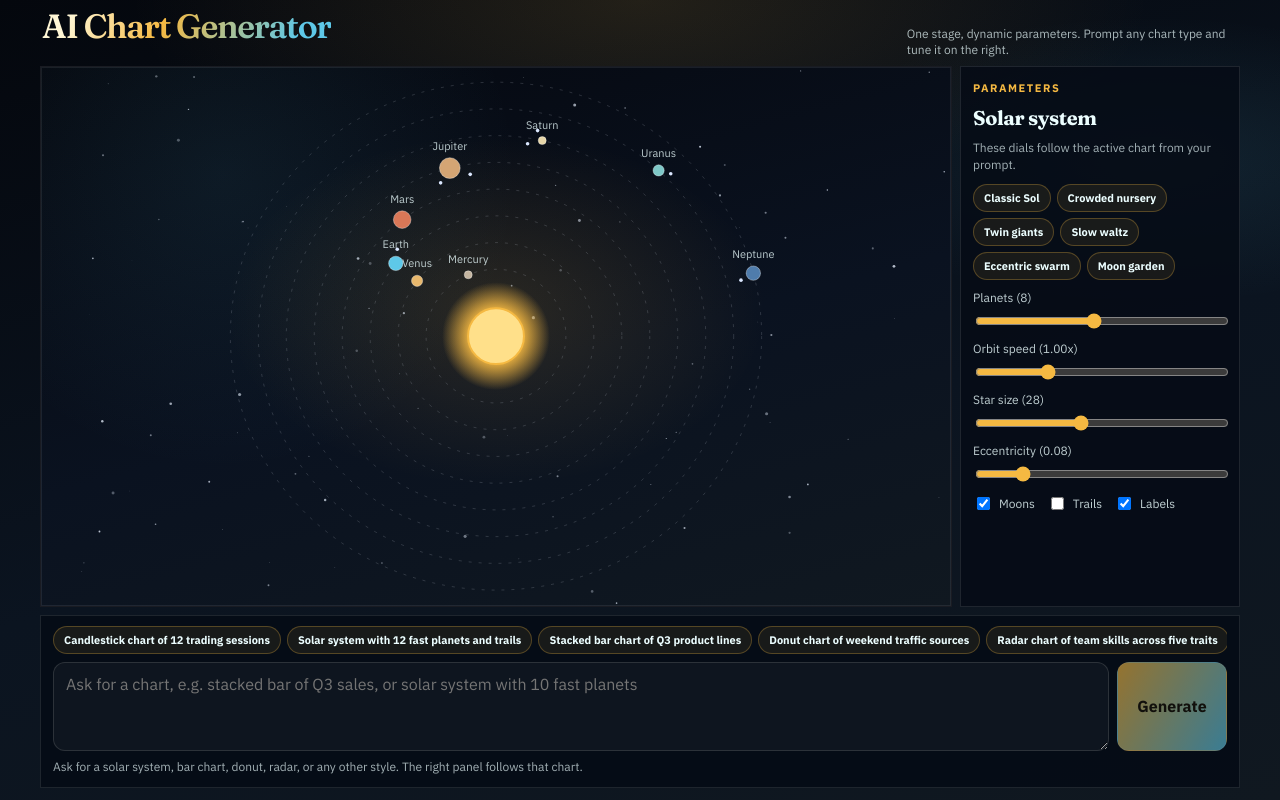
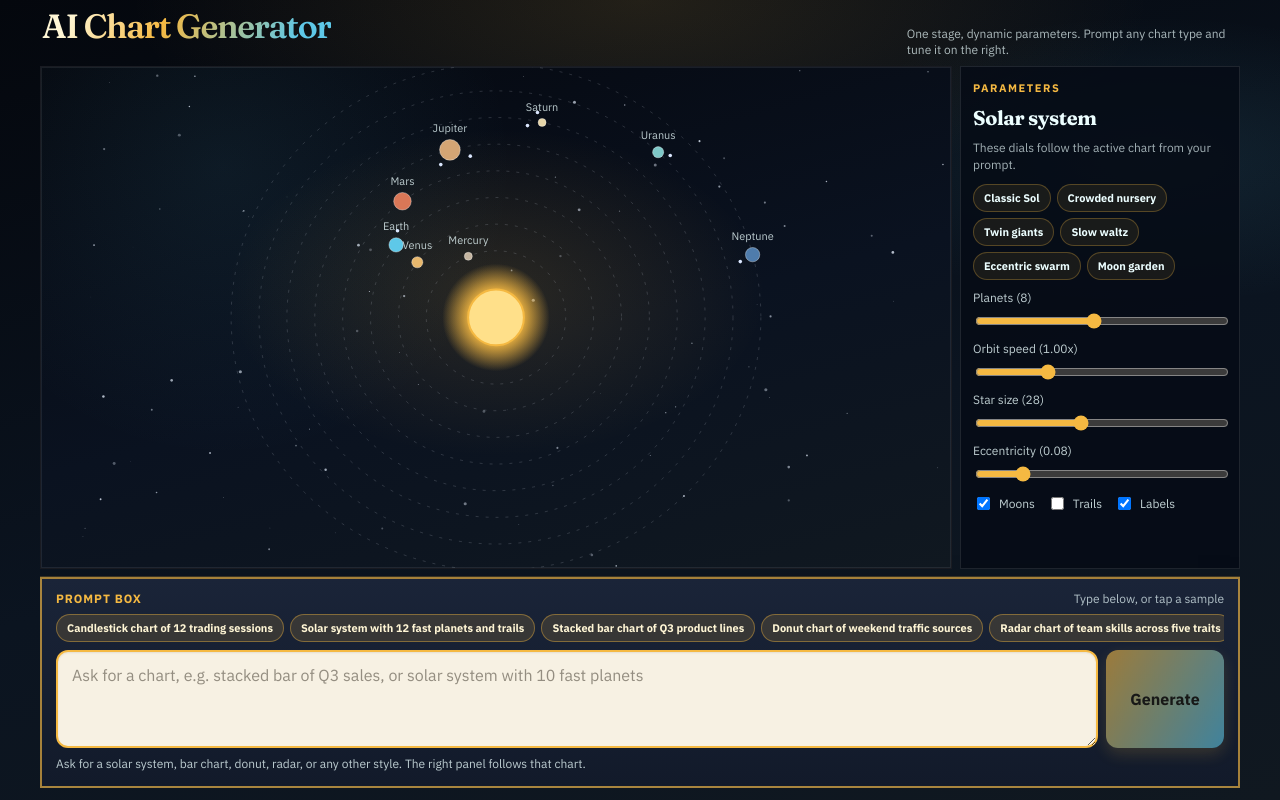
Before and after one commit to torrefrancae/llm-generated-chart, a React (Vite) app in the folder client/: page / in a window 1280 px wide. Built offline with nearby package versions, Linux system fonts and the light colour scheme.

Commit message:
make the prompt box high-contrast and easy to spot
Light cream textarea, amber frame, and a Prompt box label so it no longer blends into the dark stage.

```diff
--- a/client/src/components/PromptDock.module.css
+++ b/client/src/components/PromptDock.module.css
@@ -1,10 +1,34 @@
 .dock {
   display: grid;
   gap: 8px;
-  padding: 10px 12px 12px;
-  border: 1px solid rgba(255, 255, 255, 0.1);
-  background: rgba(6, 12, 22, 0.94);
+  padding: 12px 14px 14px;
+  border: 2px solid rgba(245, 185, 66, 0.65);
+  background: linear-gradient(180deg, #1a2438 0%, #121a2a 100%);
+  box-shadow: 0 0 0 1px rgba(245, 185, 66, 0.2), 0 12px 28px rgba(0, 0, 0, 0.35);
   grid-column: 1 / -1;
+}
+
+.head {
+  display: flex;
+  align-items: baseline;
+  justify-content: space-between;
+  gap: 10px;
+  flex-wrap: wrap;
+}
+
+.label {
+  margin: 0;
+  font-size: 12px;
+  font-weight: 800;
+  letter-spacing: 0.08em;
+  text-transform: uppercase;
+  color: #f5b942;
+}
+
+.hint {
+  margin: 0;
+  font-size: 12px;
+  color: rgba(236, 254, 255, 0.72);
 }
 
 .samples {
@@ -16,9 +40,9 @@
 
 .chip {
   flex: 0 0 auto;
-  border: 1px solid rgba(245, 185, 66, 0.28);
-  background: rgba(245, 185, 66, 0.08);
-  color: #ecfeff;
+  border: 1px solid rgba(245, 185, 66, 0.4);
+  background: rgba(245, 185, 66, 0.14);
+  color: #fff6d5;
   border-radius: 999px;
   padding: 6px 10px;
   font-size: 11px;
@@ -27,7 +51,8 @@
 }
 
 .chip:hover:not(:disabled) {
-  border-color: rgba(245, 185, 66, 0.55);
+  border-color: rgba(245, 185, 66, 0.8);
+  background: rgba(245, 185, 66, 0.22);
 }
 
 .chip:disabled {
@@ -45,26 +70,38 @@
 .form textarea,
 .form button {
   border-radius: 12px;
-  border: 1px solid rgba(255, 255, 255, 0.12);
   font: inherit;
 }
 
 .form textarea {
-  min-height: 72px;
+  min-height: 84px;
   resize: vertical;
-  max-height: 120px;
-  padding: 10px 12px;
-  background: rgba(255, 255, 255, 0.04);
-  color: #ecfeff;
-  line-height: 1.4;
+  max-height: 140px;
+  padding: 12px 14px;
+  border: 2px solid #f5b942;
+  background: #f7f1e3;
+  color: #1a1408;
+  line-height: 1.45;
+  box-shadow: inset 0 1px 2px rgba(0, 0, 0, 0.08);
+}
+
+.form textarea::placeholder {
+  color: rgba(26, 20, 8, 0.45);
+}
+
+.form textarea:focus {
+  outline: 2px solid #5ec8e8;
+  outline-offset: 1px;
 }
 
 .form button {
-  min-width: 110px;
+  min-width: 118px;
+  border: 0;
   cursor: pointer;
   font-weight: 800;
   color: #1a1408;
   background: linear-gradient(120deg, #f5b942, #5ec8e8);
+  box-shadow: 0 6px 16px rgba(245, 185, 66, 0.28);
 }
 
 .form button:disabled,
@@ -76,6 +113,6 @@
 .status {
   margin: 0;
   font-size: 12px;
-  color: rgba(236, 254, 255, 0.68);
+  color: rgba(236, 254, 255, 0.78);
   line-height: 1.35;
 }
--- a/client/src/components/PromptDock.tsx
+++ b/client/src/components/PromptDock.tsx
@@ -26,6 +26,10 @@ export default function PromptDock({
 }: Props) {
   return (
     <div className={styles.dock}>
+      <div className={styles.head}>
+        <p className={styles.label}>Prompt box</p>
+        <p className={styles.hint}>Type below, or tap a sample</p>
+      </div>
       <div className={styles.samples} aria-label="Sample prompts">
         {samples.map((sample) => (
           <button key={sample} type="button" className={styles.chip} onClick={() => onSample(sample)} disabled={busy}>
@@ -41,6 +45,7 @@ export default function PromptDock({
         }}
       >
         <textarea
+          id="chart-prompt-input"
           value={value}
           onChange={(e) => onChange(e.target.value)}
           placeholder={placeholder}
```
